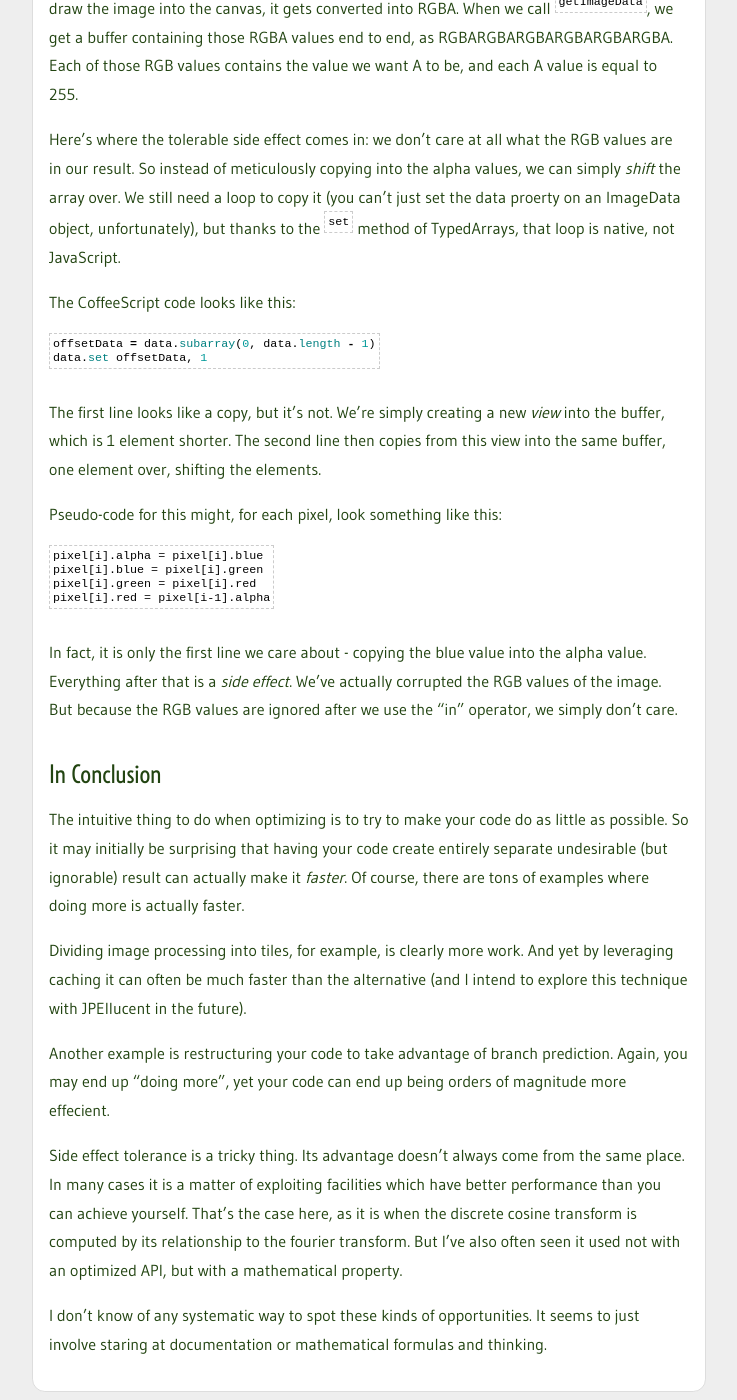
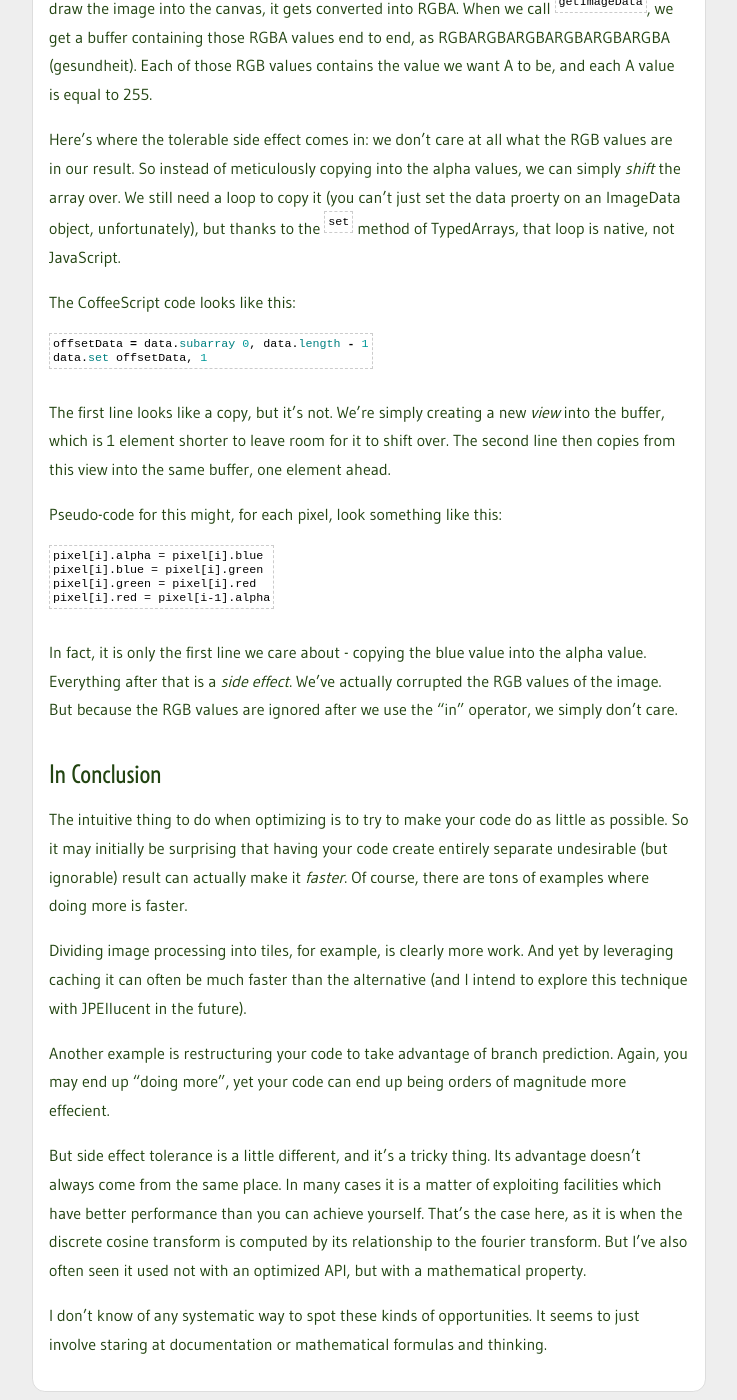
Before and after one commit to osuushi/osuushi.github.com, a Jekyll site: the page built from _posts/2013-10-28-optimization.md, in a window 1280 px wide and 1400 px high, scrolled down 1664 px. Shown: the whole window, without its empty margins (223-960 px from the left). Built offline with Jekyll 4.4.1, drawn with Linux system fonts in a browser that asks for light colours; some of the changed text lies outside the part shown.

Commit message:
Typos in optimization post

````diff
--- a/_posts/2013-10-28-optimization.md
+++ b/_posts/2013-10-28-optimization.md
@@ -57,8 +57,8 @@ Here's where we can be tricksy.
 
 The alpha image is grayscale with no alpha, but canvas doesn't believe in grayscale. When we draw
 the image into the canvas, it gets converted into RGBA. When we call `getImageData`, we get a buffer
-containing those RGBA values end to end, as RGBARGBARGBARGBARGBARGBA. Each of those RGB values
-contains the value we want A to be, and each A value is equal to 255.
+containing those RGBA values end to end, as RGBARGBARGBARGBARGBARGBA (gesundheit). Each of those RGB
+values contains the value we want A to be, and each A value is equal to 255.
 
 Here's where the tolerable side effect comes in: we don't care at all what the RGB values are in our
 result. So instead of meticulously copying into the alpha values, we can simply *shift* the array
@@ -68,13 +68,13 @@ unfortunately), but thanks to the `set` method of TypedArrays, that loop is nati
 The CoffeeScript code looks like this:
 
 ```coffee
-offsetData = data.subarray(0, data.length - 1)
+offsetData = data.subarray 0, data.length - 1
 data.set offsetData, 1
 ```
 
 The first line looks like a copy, but it's not. We're simply creating a new *view* into the buffer,
-which is 1 element shorter. The second line then copies from this view into the same buffer, one
-element over, shifting the elements.
+which is 1 element shorter to leave room for it to shift over. The second line then copies from this
+view into the same buffer, one element ahead.
 
 Pseudo-code for this might, for each pixel, look something like this:
 
@@ -94,7 +94,7 @@ because the RGB values are ignored after we use the "in" operator, we simply don
 The intuitive thing to do when optimizing is to try to make your code do as little as possible. So
 it may initially be surprising that having your code create entirely separate undesirable (but
 ignorable) result can actually make it *faster*. Of course, there are tons of examples where doing
-more is actually faster.
+more is faster.
 
 Dividing image processing into tiles, for example, is clearly more work. And yet by leveraging
 caching it can often be much faster than the alternative (and I intend to explore this technique
@@ -103,11 +103,11 @@ with JPEllucent in the future).
 Another example is restructuring your code to take advantage of branch prediction. Again, you may
 end up "doing more", yet your code can end up being orders of magnitude more effecient.
 
-Side effect tolerance is a tricky thing.  Its advantage doesn't always come from the same place. In
-many cases it is a matter of exploiting facilities which have better performance than you can
-achieve yourself. That's the case here, as it is when the discrete cosine transform is computed by
-its relationship to the fourier transform. But I've also often seen it used not with an optimized
-API, but with a mathematical property.
+But side effect tolerance is a little different, and it's a tricky thing.  Its advantage doesn't
+always come from the same place. In many cases it is a matter of exploiting facilities which have
+better performance than you can achieve yourself. That's the case here, as it is when the discrete
+cosine transform is computed by its relationship to the fourier transform. But I've also often seen
+it used not with an optimized API, but with a mathematical property.
 
 I don't know of any systematic way to spot these kinds of opportunities. It seems to just involve
 staring at documentation or mathematical formulas and thinking.
````
Also changed, not shown: other parts of _posts/2013-10-28-optimization.md (+2 -2 lines).
